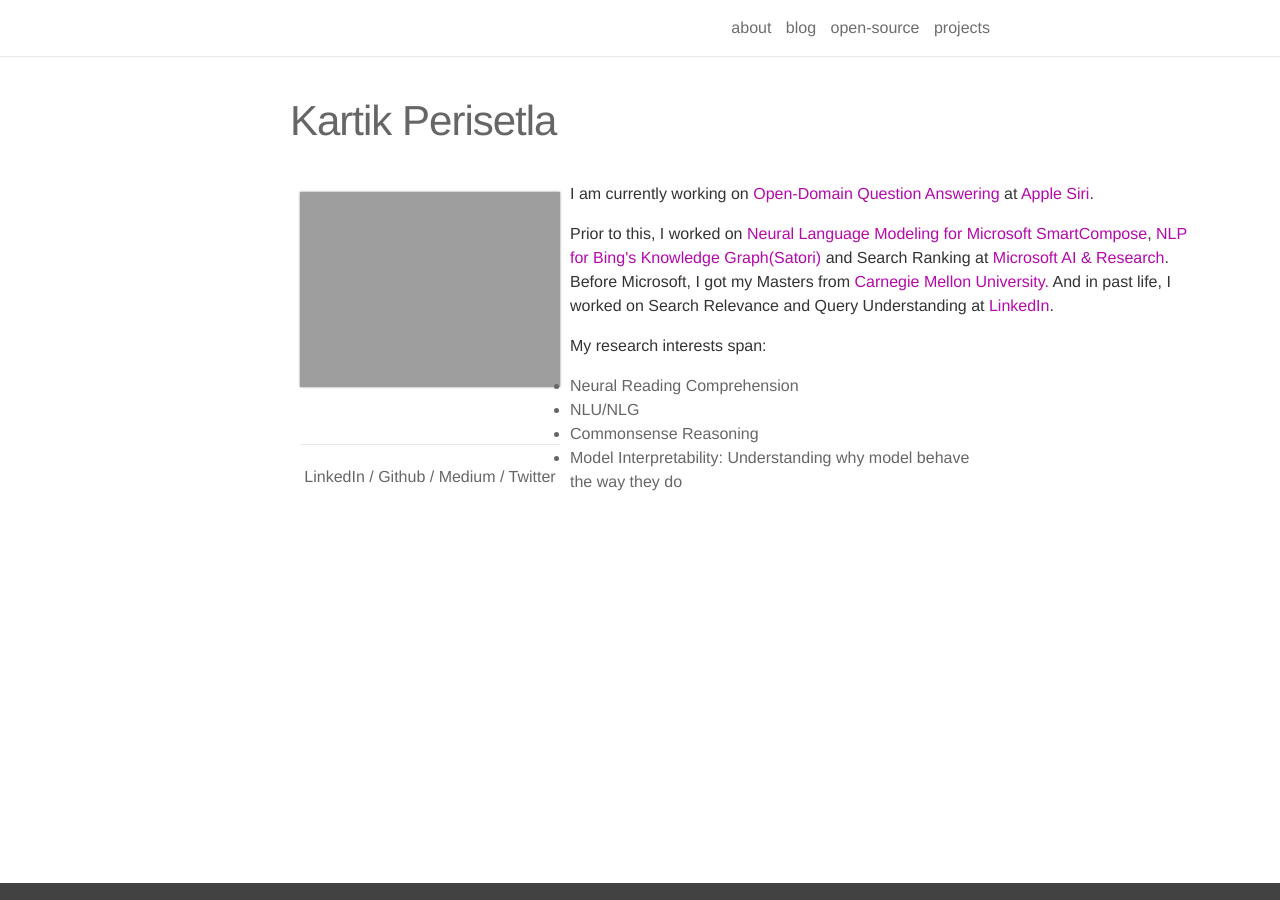
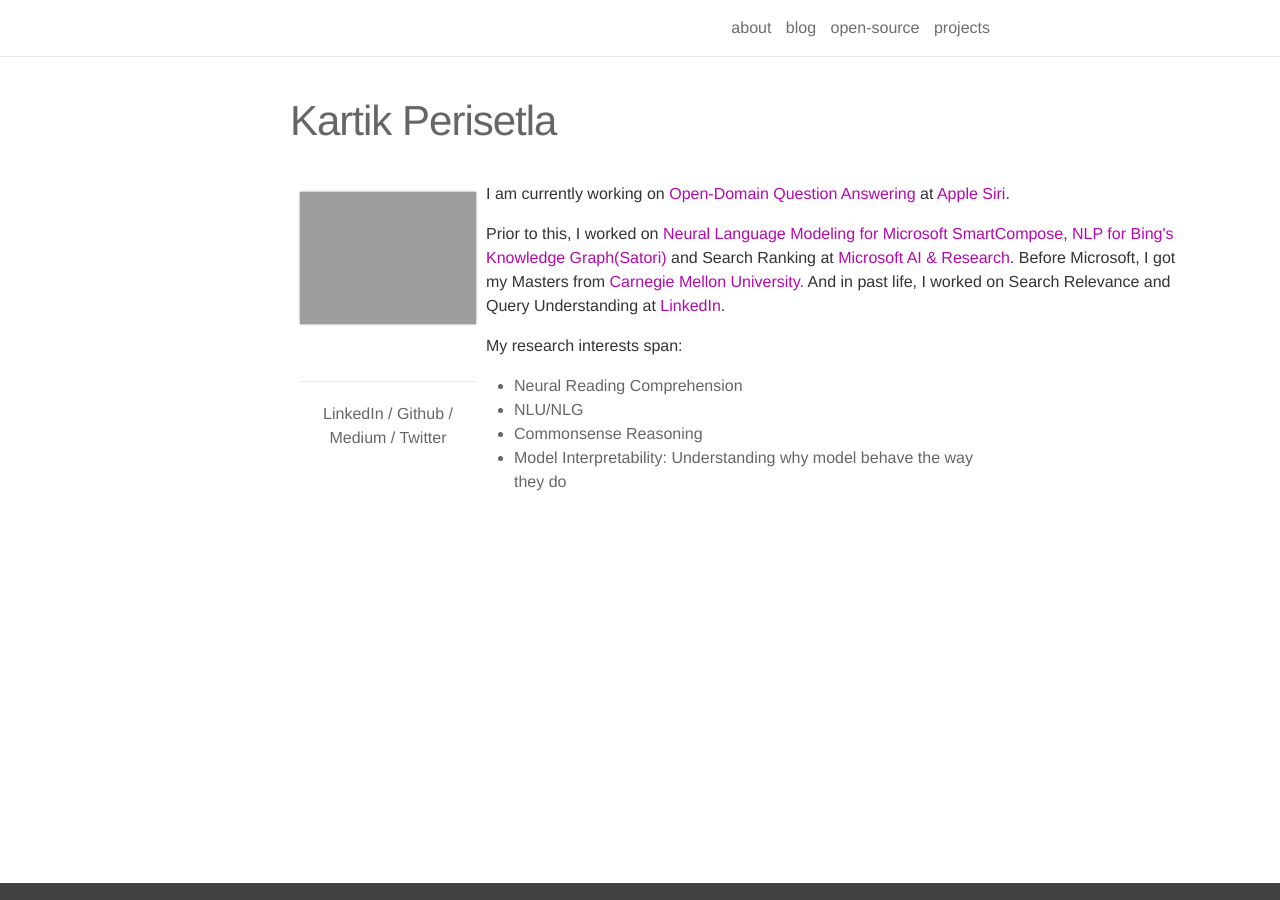
Before and after one commit to kartikperisetla/kartikperisetla.github.io, a Jekyll site: the page built from _pages/about.md, in a window 1280 px wide. Built offline with Jekyll 4.4.1, drawn with Linux system fonts in a browser that asks for light colours; nearby versions of some CDN libraries.

Commit message:
nit update

```diff
--- a/_pages/about.md
+++ b/_pages/about.md
@@ -6,7 +6,7 @@
 
 profile:
   align: left
-  image: morang-curve.png
+  image: prpic.jpeg
 ---
 <p align="left">
 I am currently working on <a target="_blank" href="https://en.wikipedia.org/wiki/Question_answering#Open_domain_question_answering">Open-Domain Question Answering</a> at <a href="https://www.apple.com/siri/" target="_blank">Apple Siri</a>.</p>
--- a/_sass/_gallery.scss
+++ b/_sass/_gallery.scss
@@ -24,8 +24,7 @@
     padding: 10px;
 }
 .one {
-    width:40%;
-    height: 50%;
+    width:28%;
 }
 .two {
     width: 66.66%;
```
